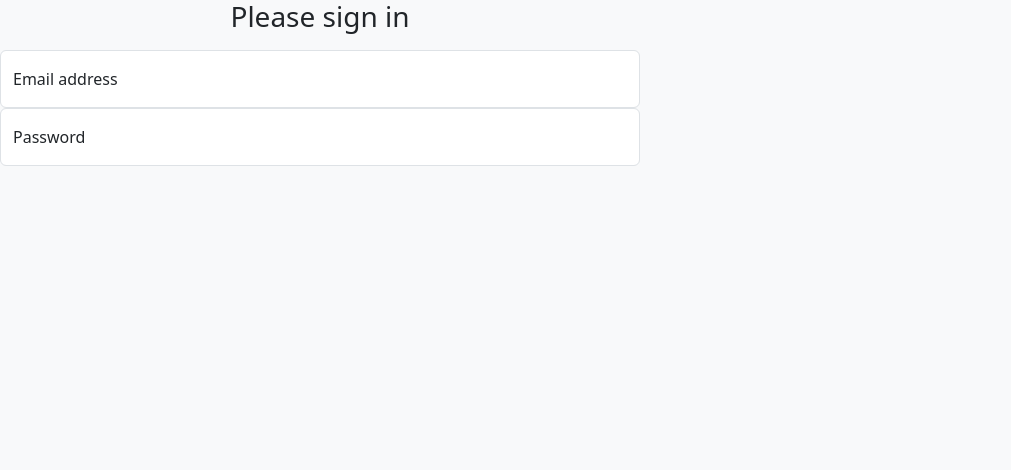
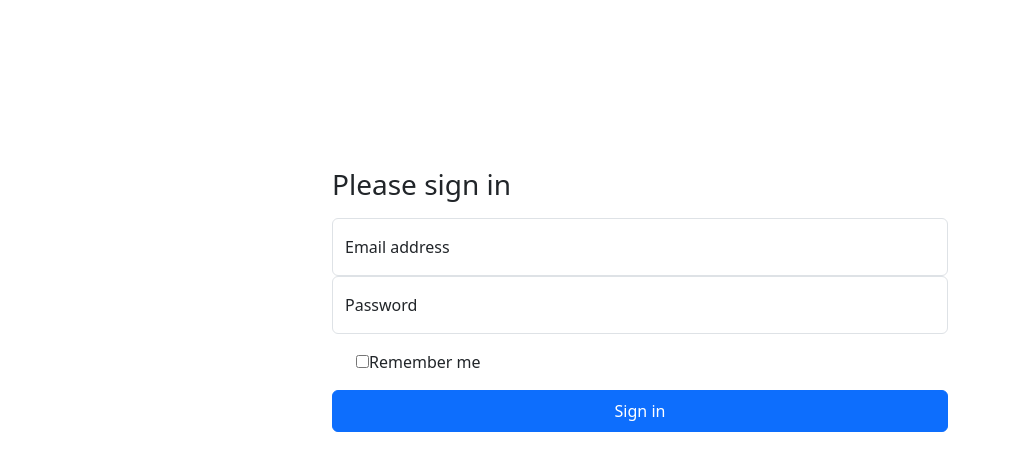
Before and after one commit to CodyBeumer/mern-storefront, a React (Vite) app in the folder client/: page /login in a window 1280 px wide. Shown: the top 470 px of the page, without its empty margins (0-1011 px from the left). Built offline with nearby package versions, Linux system fonts and the light colour scheme.

Commit message:
Adding login page and initial auth code

```diff
--- a/client/index.html
+++ b/client/index.html
@@ -5,9 +5,10 @@
     <link rel="icon" type="image/svg+xml" href="/vite.svg" />
     <meta name="viewport" content="width=device-width, initial-scale=1.0" />
     <link href="https://cdn.jsdelivr.net/npm/bootstrap@5.3.3/dist/css/bootstrap.min.css" rel="stylesheet" integrity="sha384-QWTKZyjpPEjISv5WaRU9OFeRpok6YctnYmDr5pNlyT2bRjXh0JMhjY6hW+ALEwIH" crossorigin="anonymous">
+    <link rel="stylesheet" href="https://cdnjs.cloudflare.com/ajax/libs/font-awesome/6.5.2/css/all.min.css" integrity="sha512-SnH5WK+bZxgPHs44uWIX+LLJAJ9/2PkPKZ5QiAj6Ta86w+fsb2TkcmfRyVX3pBnMFcV7oQPJkl9QevSCWr3W6A==" crossorigin="anonymous" referrerpolicy="no-referrer" />
     <title>Vite + React</title>
   </head>
-  <body class="align-items-center bg-body-tertiary">
+  <body class="container-fluid">
     <div id="root"></div>
     <script type="module" src="/src/main.jsx"></script>
   </body>
--- a/client/package.json
+++ b/client/package.json
@@ -13,6 +13,7 @@
     "axios": "^1.6.8",
     "bootstrap": "^5.3.3",
     "react": "^18.2.0",
+    "react-bootstrap": "^2.10.2",
     "react-dom": "^18.2.0",
     "react-router-dom": "^6.23.1"
   },
--- a/client/src/App.jsx
+++ b/client/src/App.jsx
@@ -1,14 +1,24 @@
-import { useState } from 'react'
-import SignIn from './components/SignIn'
+import { BrowserRouter, Route, Routes } from 'react-router-dom'
 import './App.css'
+import AuthProvider from './hooks/AuthProvider'
+import Login from './components/Login'
+import PrivateRoute from './components/PrivateRoute'
+import Dashboard from './components/Dashboard'
 
 function App() {
-  const [count, setCount] = useState(0)
-
   return (
-    <div className="w-50">
-      <SignIn />
-    </div>
+    <>
+      <BrowserRouter>
+        <AuthProvider>
+          <Routes>
+            <Route path='/login' element={<Login />}/>
+            <Route element={<PrivateRoute />}>
+              <Route path='/dashboard' element={<Dashboard />} />
+            </Route>
+          </Routes>
+        </AuthProvider>
+      </BrowserRouter>
+    </>
   )
 }
 
--- /dev/null
+++ b/client/src/components/Dashboard.jsx
@@ -0,0 +1,7 @@
+const Dashboard =() => {
+  return (
+    <div>Dashboard</div>
+  )
+}
+
+export default Dashboard
--- /dev/null
+++ b/client/src/components/Login.jsx
@@ -0,0 +1,49 @@
+import { useState } from "react";
+import { useAuth } from "../hooks/AuthProvider";
+
+function Login() {
+  const [input, setInput] = useState({
+    username: "",
+    password: "",
+  });
+  //handle remember user
+
+  const auth = useAuth();
+  function handleLogin() {
+    //handle username and password validation
+    auth.login(input);
+  }
+
+  const handleInput = (e) => {
+    const { name, value } = e.target;
+    setInput((prev) => ({
+      ...prev,
+      [name]: value,
+    }));
+  };
+
+  return (
+    <div className="d-flex h-75 container align-items-center w-50 m-auto">
+      <div className='form-signin w-100 m-auto'>
+          <form>
+              <h1 className='h3 mb-3 fw-normal'>Please sign in</h1>
+              <div className='form-floating'>
+                  <input type="email" className="form-control" id="floatingInput" placeholder="name@example.com" onChange={handleInput}/>
+                  <label htmlFor="floatingInput">Email address</label>
+              </div>
+              <div className='form-floating'>
+                  <input type="password" className="form-control" id="floatingPassword" placeholder="Password" onChange={handleInput}/>
+                  <label htmlFor='floatingPassword'>Password</label>
+              </div>
+              <div className='form-check text-start my-3'>
+                <input type='checkbox' value='remember-me' id='flexCheckDefault' />
+                <label className='form-check-label' htmlFor='flexCheckDefault'>Remember me</label>
+              </div>
+              <button className="btn btn-primary w-100 py-2" onClick={handleLogin} type="submit">Sign in</button>
+          </form>
+      </div>
+    </div>
+  )
+}
+
+export default Login
--- /dev/null
+++ b/client/src/components/PrivateRoute.jsx
@@ -0,0 +1,10 @@
+import { Navigate, Outlet } from "react-router-dom";
+import { useAuth } from "../hooks/AuthProvider";
+
+const PrivateRoute = () => {
+  const user = useAuth();
+  if (!user.token) return <Navigate to="/login" />;
+  return <Outlet />;
+};
+
+export default PrivateRoute;
--- a/client/src/components/SignIn.jsx
+++ /dev/null
@@ -1,22 +0,0 @@
-import React from 'react'
-
-function SignIn() {
-  return (
-    <main className='form-signin w-100 m-auto'>
-        <form>
-            <h1 className='h3 mb-3 fw-normal'>Please sign in</h1>
-            <div className='form-floating'>
-                <input type="email" className="form-control" id="floatingInput" placeholder="name@example.com" />
-                <label htmlFor="floatingInput">Email address</label>
-            </div>
-            <div className='form-floating'>
-                <input type="password" className="form-control" id="floatingPassword" placeholder="Password" />
-                <label htmlFor='floatingPassword'>Password</label>
-            </div>
-            <div className='form-check text-start my-3'></div>
-        </form>
-    </main>
-  )
-}
-
-export default SignIn
--- /dev/null
+++ b/client/src/hooks/AuthProvider.jsx
@@ -0,0 +1,52 @@
+/* eslint-disable react/prop-types */
+import { useContext, createContext, useState } from "react";
+import { useNavigate } from "react-router-dom";
+
+const AuthContext = createContext();
+
+function AuthProvider({ children }) {
+  const [user, setUser] = useState(null);
+  const [token, setToken] = useState(localStorage.getItem("site") || "");
+  const navigate = useNavigate();
+  const login = async (data) => {
+    try {
+      const response = await fetch("https://dev-pgybp1vsx1dec3wp.us.auth0.com/auth/login", {
+        method: "POST",
+        headers: {
+          "Content-Type": "application/json",
+        },
+        body: JSON.stringify(data),
+      });
+      const res = await response.json();
+      if (res.data) {
+        setUser(res.data.user);
+        setToken(res.token);
+        localStorage.setItem("site", res.token);
+        navigate("/dashboard");
+        return;
+      }
+      throw new Error(res.message);
+    } catch (err) {
+      console.error(err);
+    }
+  };
+
+  const logOut = () => {
+    setUser(null);
+    setToken("");
+    localStorage.removeItem("site");
+    navigate("/login");
+  };
+
+  return (
+    <AuthContext.Provider value={{ token, user, login, logOut }}>
+      {children}
+    </AuthContext.Provider>
+  );
+}
+
+export default AuthProvider;
+
+export const useAuth = () => {
+  return useContext(AuthContext);
+};
--- a/client/src/index.css
+++ b/client/src/index.css
@@ -1,3 +1,23 @@
+html, body {
+    height: 100%;
+}
+
 #root {
-  text-align: center;
+    height: 100%;
+    align-items: center;
 }
+
+.container-fluid {
+    padding: 0;
+}
+
+body {
+    margin: 0;
+    font-family: var(--bs-body-font-family);
+    font-size: var(--bs-body-font-size);
+    font-weight: var(--bs-body-font-weight);
+    line-height: var(--bs-body-line-height);
+    color: var(--bs-body-color);
+    -webkit-text-size-adjust: 100%;
+    -webkit-tap-highlight-color: transparent;
+}
```
Also changed, not shown: client/src/Authentication.js (deleted, +0 -11 lines), 1 other file (tests, documents, lock files or other folders).
